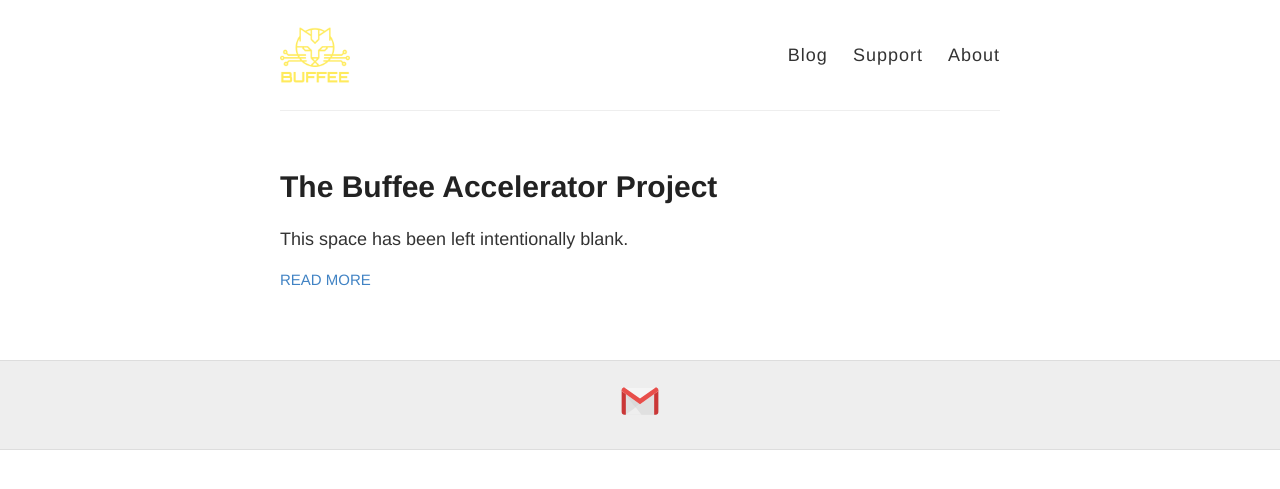
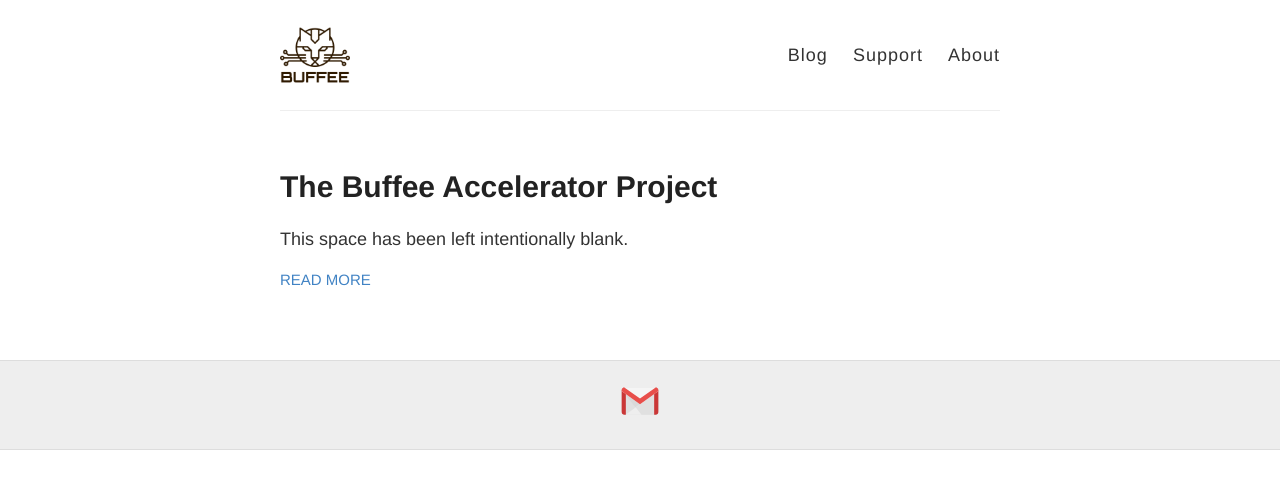
Before and after one commit to lostcatproductions/lostcatproductions.github.io, a Jekyll site: the page built from home.html, in a window 1280 px wide. Shown: the top 489 px of the page. Built offline with Jekyll 4.4.1, drawn with Linux system fonts in a browser that asks for light colours; some web fonts are replaced.

Commit message:
Update _config.yml

```diff
--- a/_config.yml
+++ b/_config.yml
@@ -6,7 +6,7 @@
 name:
 
 # URL of your avatar or profile pic (you could use your GitHub profile pic)
-avatar: /images/Buffee.png
+avatar: /images/Buffee_Dark.png
 
 #
 # Flags below are optional
```
